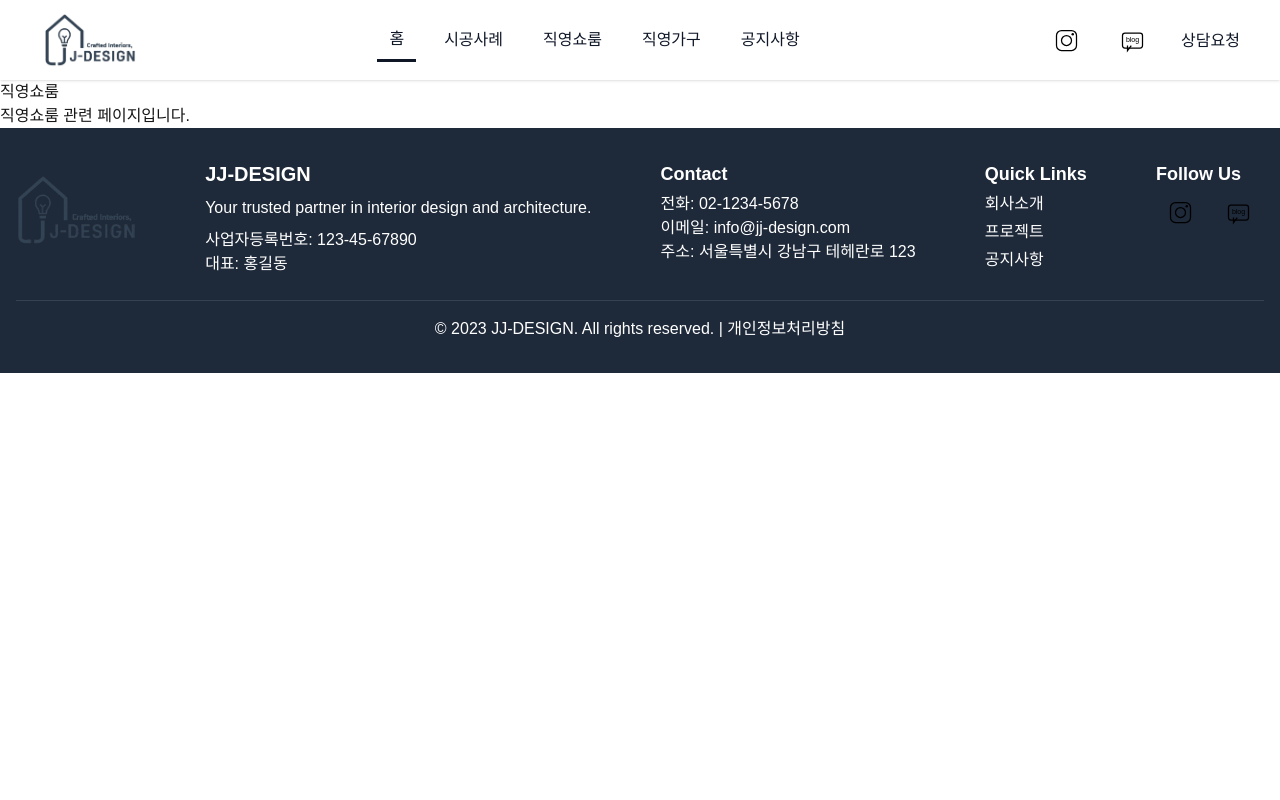
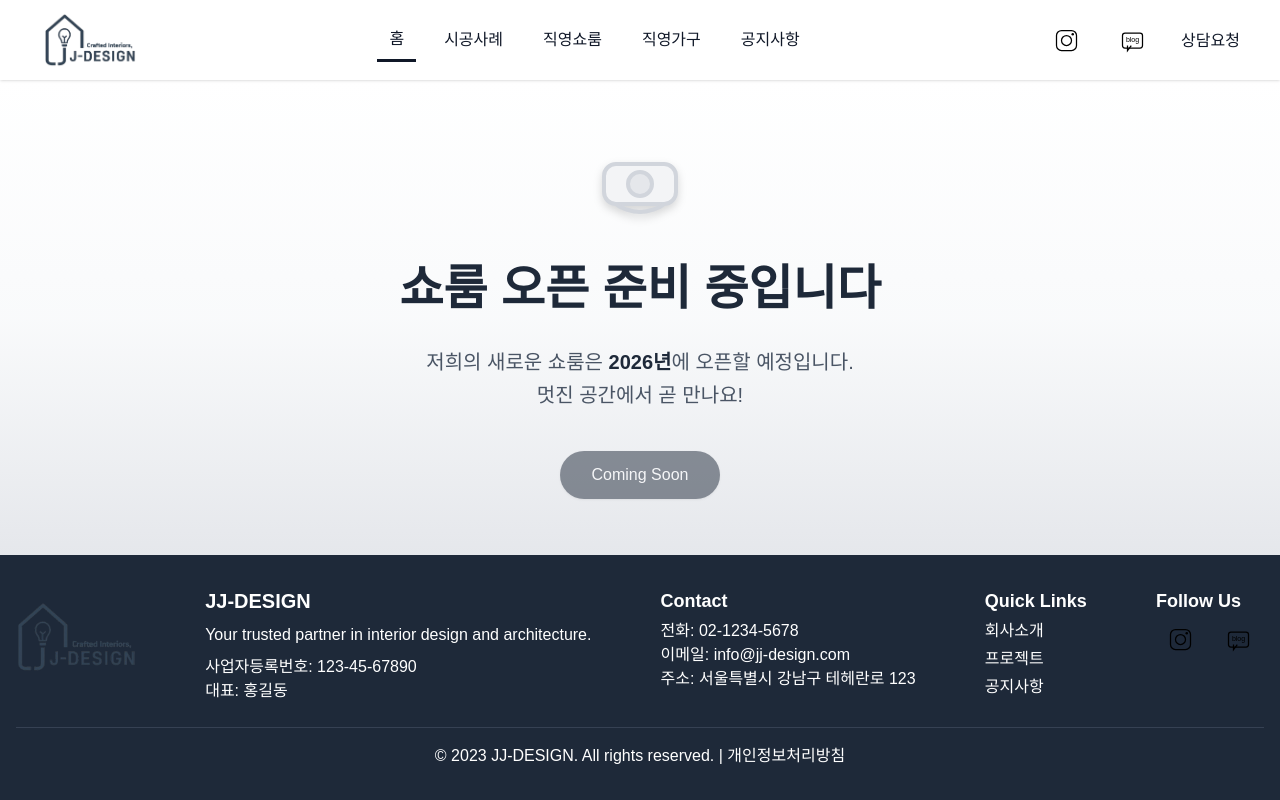
Before and after one commit to kwonnahyun0125/jj-design-web-fe, a Next.js app: page /showroom in a window 1280 px wide. Built offline with nearby package versions, Linux system fonts and the light colour scheme.

Commit message:
feat: 쇼룸 페이지 레이아웃 및 콘텐츠 업데이트

```diff
--- a/src/app/showroom/page.tsx
+++ b/src/app/showroom/page.tsx
@@ -1,8 +1,57 @@
 const ShowRoomPage = () => {
   return (
-    <div>
-      <h1>직영쇼룸</h1>
-      <p>직영쇼룸 관련 페이지입니다.</p>
+    <div className="min-h-[calc(100vh-325px)] flex flex-col items-center justify-center bg-gradient-to-b from-white via-gray-50 to-gray-200 px-4">
+      <div className="flex flex-col items-center space-y-6 max-w-xl text-center">
+        <svg
+          className="w-24 h-24 text-gray-300 drop-shadow-lg"
+          fill="none"
+          viewBox="0 0 48 48"
+        >
+          <rect
+            x="6"
+            y="14"
+            width="36"
+            height="20"
+            rx="6"
+            stroke="currentColor"
+            strokeWidth="2"
+            fill="#f3f4f6"
+          />
+          <circle
+            cx="24"
+            cy="24"
+            r="6"
+            stroke="currentColor"
+            strokeWidth="2"
+            fill="#e5e7eb"
+          />
+          <path
+            d="M12 34c2 2 8 4 12 4s10-2 12-4"
+            stroke="currentColor"
+            strokeWidth="2"
+            strokeLinecap="round"
+            fill="none"
+          />
+        </svg>
+
+        <h1 className="text-4xl md:text-5xl font-extrabold text-gray-800 leading-snug">
+          쇼룸 오픈 준비 중입니다
+        </h1>
+
+        <p className="text-lg md:text-xl text-gray-600 leading-relaxed">
+          저희의 새로운 쇼룸은 <strong className="text-gray-800">2026년</strong>
+          에 오픈할 예정입니다.
+          <br />
+          멋진 공간에서 곧 만나요!
+        </p>
+
+        <button
+          className="mt-4 px-8 py-3 rounded-full bg-gray-800 text-white font-medium shadow hover:bg-gray-900 transition disabled:opacity-50 cursor-not-allowed"
+          disabled
+        >
+          Coming Soon
+        </button>
+      </div>
     </div>
   );
 };
```
